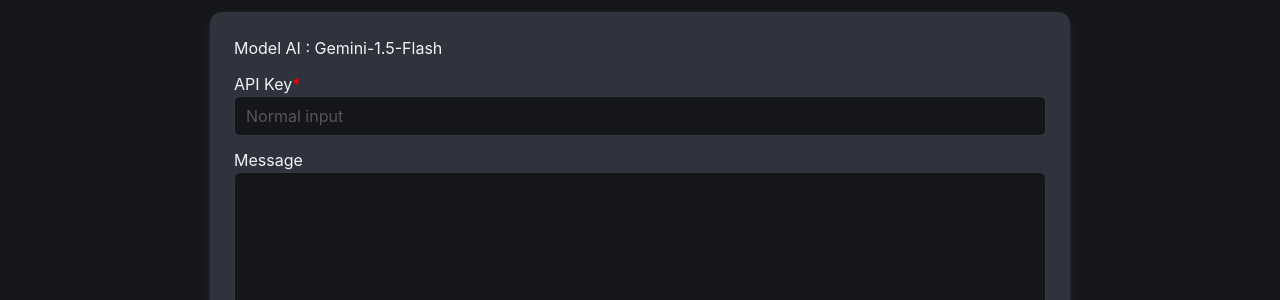
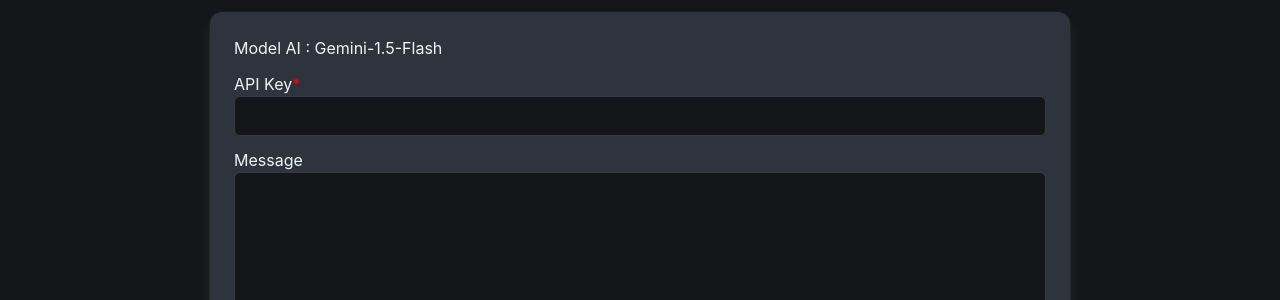
Before and after one commit to rokhimin/ai-chat-hub, a Jekyll site: the page built from _posts/2025-02-18-gemini-ai.markdown, in a window 1280 px wide. Shown: the part 140-440 px from the top of the page. Built offline with Jekyll 4.4.1, drawn with Linux system fonts in a browser that asks for light colours.

Commit message:
normal input

```diff
--- a/_layouts/gemini.html
+++ b/_layouts/gemini.html
@@ -76,7 +76,7 @@
                                   <form id="form">
                                     <div class="field">
                                       <label for="api_key">API Key<font color="red">*</font></label>
-                                      <input class="input is-normal"  id="api_key" type="text" placeholder="Normal input" />
+                                      <input class="input is-normal"  id="api_key" type="text" />
                                     </div>
 
                                     <div class="field">
```
